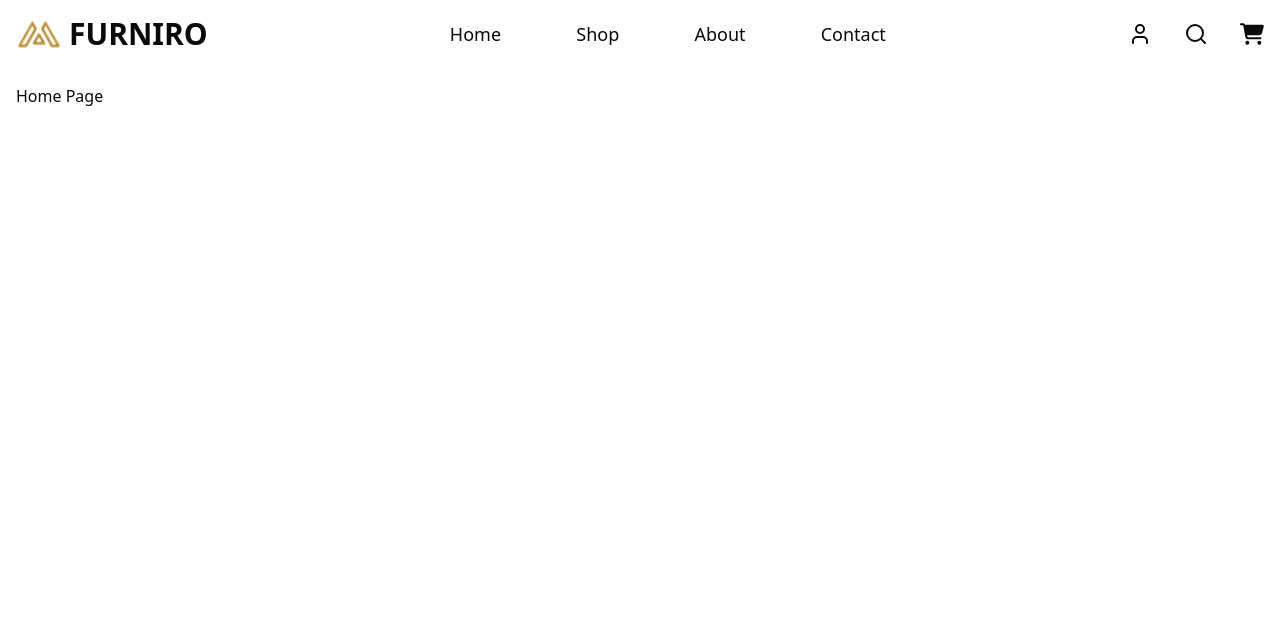
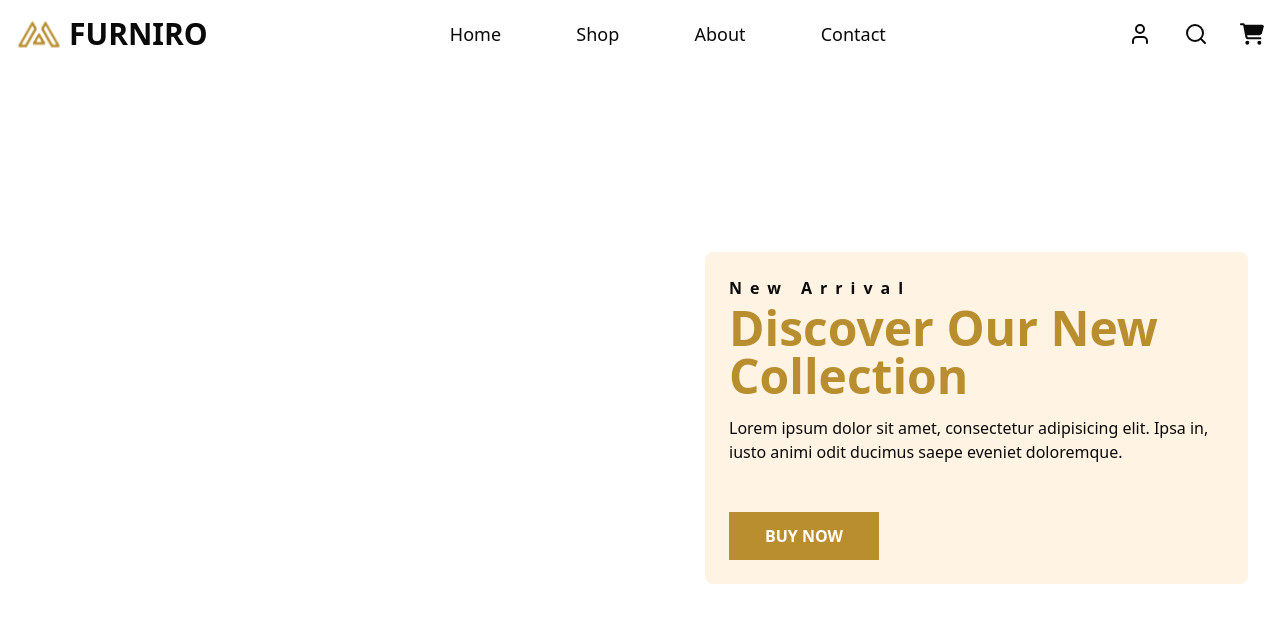
Before and after one commit to ShinobiKoda/furniro, a Next.js app: page /home in a window 1280 px wide. Shown: the top 622 px of the page. Built offline with nearby package versions, Linux system fonts and the light colour scheme.

Commit message:
Add framer-motion animations to Navbar and HomePage; update package dependencies

```diff
--- a/package.json
+++ b/package.json
@@ -13,10 +13,12 @@
     "class-variance-authority": "^0.7.1",
     "clsx": "^2.1.1",
     "lucide-react": "^0.513.0",
+    "motion": "^12.16.0",
     "next": "15.3.3",
     "react": "^19.0.0",
     "react-dom": "^19.0.0",
     "react-icons": "^5.5.0",
+    "react-spinners": "^0.17.0",
     "swr": "^2.3.3",
     "tailwind-merge": "^3.3.0"
   },
--- /dev/null
+++ b/src/components/animations/motion.tsx
@@ -0,0 +1,24 @@
+export const fadeInUp = {
+  hidden: { opacity: 0, y: 30 },
+  visible: { opacity: 1, y: 0, transition: { duration: 0.6, ease: "easeOut" } },
+};
+
+export const fadeIn = {
+  hidden: { opacity: 0 },
+  visible: { opacity: 1, transition: { duration: 0.8, ease: "easeOut" } },
+};
+
+export const slideInFromRight = {
+  hidden: { x: "100%" },
+  visible: { x: "0%", transition: { duration: 0.8, ease: "easeInOut" } },
+};
+
+export const staggerChildren = {
+  hidden: { opacity: 0 },
+  visible: {
+    opacity: 1,
+    transition: {
+      staggerChildren: 0.2,
+    },
+  },
+};
--- a/src/components/home/homepage.tsx
+++ b/src/components/home/homepage.tsx
@@ -1,9 +1,37 @@
-import React from 'react'
+"use client";
+
+import React from "react";
+import { motion } from "framer-motion";
+import { fadeIn } from "../animations/motion";
 
 export function HomePage() {
   return (
-    <div className='w-full p-4'>
-      Home Page
+    <div className="w-full max-w-[1440px] mx-auto">
+      {/* Hero Section */}
+      <div className='bg-[url("/images/furniro_hero-bg.webp")] h-[700px] w-full bg-cover bg-center bg-no-repeat flex items-center justify-center md:justify-end md:pr-8 px-3 md:px-0'>
+        <motion.div
+          className="bg-[#FFF3E3] rounded-md p-6 flex flex-col gap-4 max-w-[543px]"
+          initial="hidden"
+          animate="visible"
+          variants={fadeIn}
+        >
+          <p className="flex flex-col gap-1">
+            <span className="font-semibold tracking-[0.5rem]">New Arrival</span>
+            <span className="font-bold text-5xl text-[#B88E2F]">
+              Discover Our New Collection
+            </span>
+          </p>
+          <p>
+            Lorem ipsum dolor sit amet, consectetur adipisicing elit. Ipsa in,
+            iusto animi odit ducimus saepe eveniet doloremque.
+          </p>
+          <div className="w-full">
+            <button className="bg-[#B88E2F] text-white font-semibold py-3 px-9 mt-8 cursor-pointer hover:opacity-85">
+              BUY NOW
+            </button>
+          </div>
+        </motion.div>
+      </div>
     </div>
-  )
+  );
 }
--- a/src/components/layout/navbar.tsx
+++ b/src/components/layout/navbar.tsx
@@ -5,6 +5,13 @@ import { User, Search } from "lucide-react";
 import Link from "next/link";
 import { FaCartShopping } from "react-icons/fa6";
 import { useState } from "react";
+import { motion } from "framer-motion";
+import {
+  fadeInUp,
+  fadeIn,
+  slideInFromRight,
+  staggerChildren,
+} from "../animations/motion";
 
 export function Navbar() {
   const [isSidebarOpen, setIsSidebarOpen] = useState(false);
@@ -18,7 +25,13 @@ export function Navbar() {
   };
 
   return (
-    <nav className="w-full p-4 flex items-center justify-between relative">
+    <motion.nav
+      className="w-full p-4 flex items-center justify-between relative max-w-[1440px] mx-auto"
+      initial="hidden"
+      animate="visible"
+      variants={fadeInUp}
+      transition={{ duration: 0.8, ease: "easeOut" }}
+    >
       <div className="flex items-center gap-2">
         <Image
           src="/images/furniro_logo.webp"
@@ -53,60 +66,86 @@ export function Navbar() {
       </div>
 
       {isSidebarOpen && (
-        <div
+        <motion.div
           className="fixed inset-0 backdrop-blur-[2px] bg-white/20 z-40"
           onClick={closeSidebar}
-        ></div>
+          initial="hidden"
+          animate="visible"
+          variants={fadeIn}
+        ></motion.div>
       )}
 
-      <div
-        className={`fixed top-0 right-0 h-full w-[300px] bg-white p-8 transform transition-transform duration-500 ease-in-out z-50 *:hover:opacity-85 shadow-md rounded-md ${
-          isSidebarOpen ? "translate-x-0" : "translate-x-full"
-        } md:hidden`}
+      <motion.div
+        className={`fixed top-0 right-0 h-full w-[300px] bg-white p-8 z-50 *:hover:opacity-85 shadow-md rounded-md md:hidden`}
+        initial="hidden"
+        animate={isSidebarOpen ? "visible" : "hidden"}
+        variants={slideInFromRight}
+        transition={{ duration: 0.8, ease: "easeInOut" }}
       >
-        <ul className="flex flex-col gap-8 mt-10">
-          <li>
+        <motion.ul
+          className="flex flex-col gap-8 mt-10"
+          variants={staggerChildren}
+          initial="hidden"
+          animate="visible"
+        >
+          <motion.li variants={fadeInUp}>
             <Link href="/home" onClick={closeSidebar}>
               Home
             </Link>
-          </li>
-          <li>
+          </motion.li>
+          <motion.li variants={fadeInUp}>
             <Link href="/shop" onClick={closeSidebar}>
               Shop
             </Link>
-          </li>
-          <li>
+          </motion.li>
+          <motion.li variants={fadeInUp}>
             <Link href="/about" onClick={closeSidebar}>
               About
             </Link>
-          </li>
-          <li>
+          </motion.li>
+          <motion.li variants={fadeInUp}>
             <Link href="/contact" onClick={closeSidebar}>
               Contact
             </Link>
-          </li>
-        </ul>
-      </div>
+          </motion.li>
+        </motion.ul>
+      </motion.div>
 
-      <ul className="hidden md:flex items-center gap-[4.7rem] font-medium text-lg">
-        <li>
+      <motion.ul
+        className="hidden md:flex items-center gap-[4.7rem] font-medium text-lg"
+        variants={staggerChildren}
+        initial="hidden"
+        animate="visible"
+      >
+        <motion.li variants={fadeInUp}>
           <Link href="/home">Home</Link>
-        </li>
-        <li>
+        </motion.li>
+        <motion.li variants={fadeInUp}>
           <Link href="/shop">Shop</Link>
-        </li>
-        <li>
+        </motion.li>
+        <motion.li variants={fadeInUp}>
           <Link href="/about">About</Link>
-        </li>
-        <li>
+        </motion.li>
+        <motion.li variants={fadeInUp}>
           <Link href="/contact">Contact</Link>
-        </li>
-      </ul>
-      <div className="hidden md:flex items-center gap-8 *:hover:opacity-80 cursor-pointer">
-        <User />
-        <Search />
-        <FaCartShopping className="text-2xl" />
-      </div>
-    </nav>
+        </motion.li>
+      </motion.ul>
+      <motion.div
+        className="hidden md:flex items-center gap-8 *:hover:opacity-80 cursor-pointer"
+        variants={staggerChildren}
+        initial="hidden"
+        animate="visible"
+      >
+        <motion.div variants={fadeInUp}>
+          <User />
+        </motion.div>
+        <motion.div variants={fadeInUp}>
+          <Search />
+        </motion.div>
+        <motion.div variants={fadeInUp}>
+          <FaCartShopping className="text-2xl" />
+        </motion.div>
+      </motion.div>
+    </motion.nav>
   );
 }
```
Also changed, not shown: 1 other file (tests, documents, lock files or other folders).
